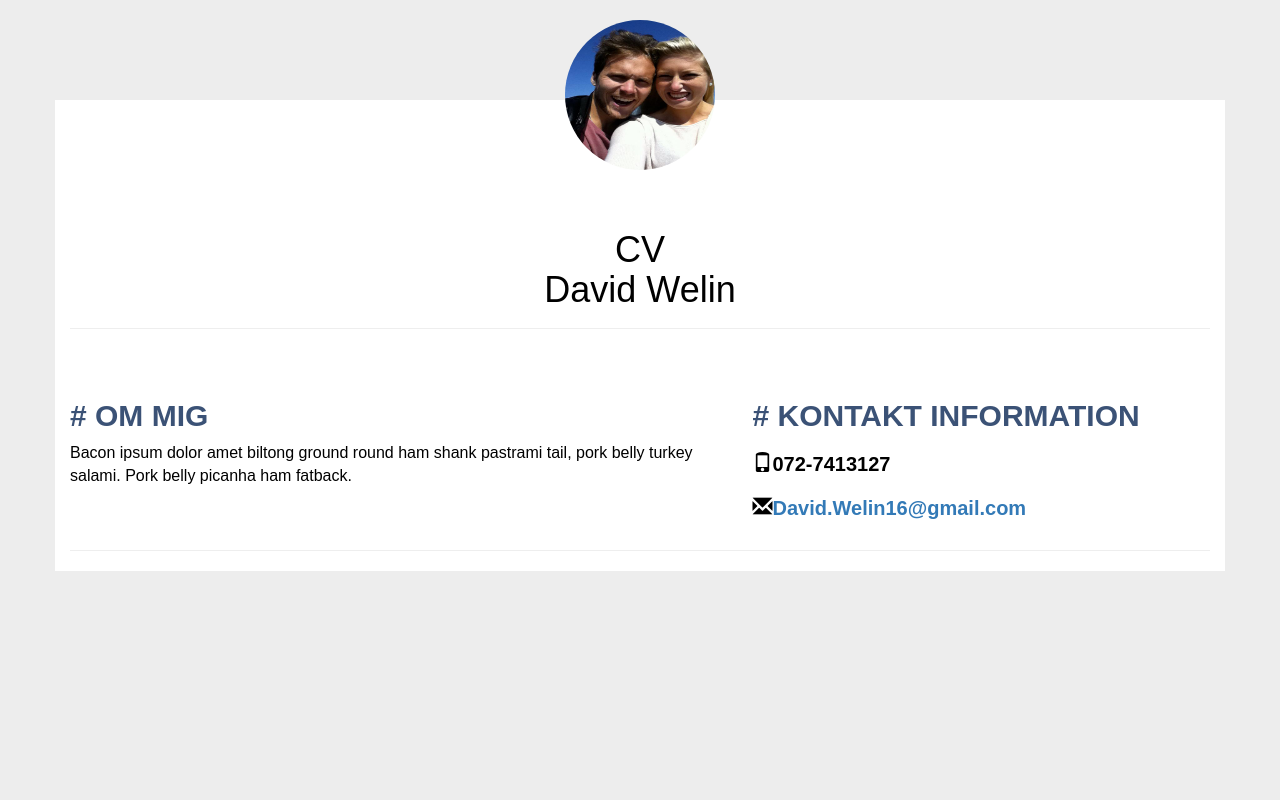
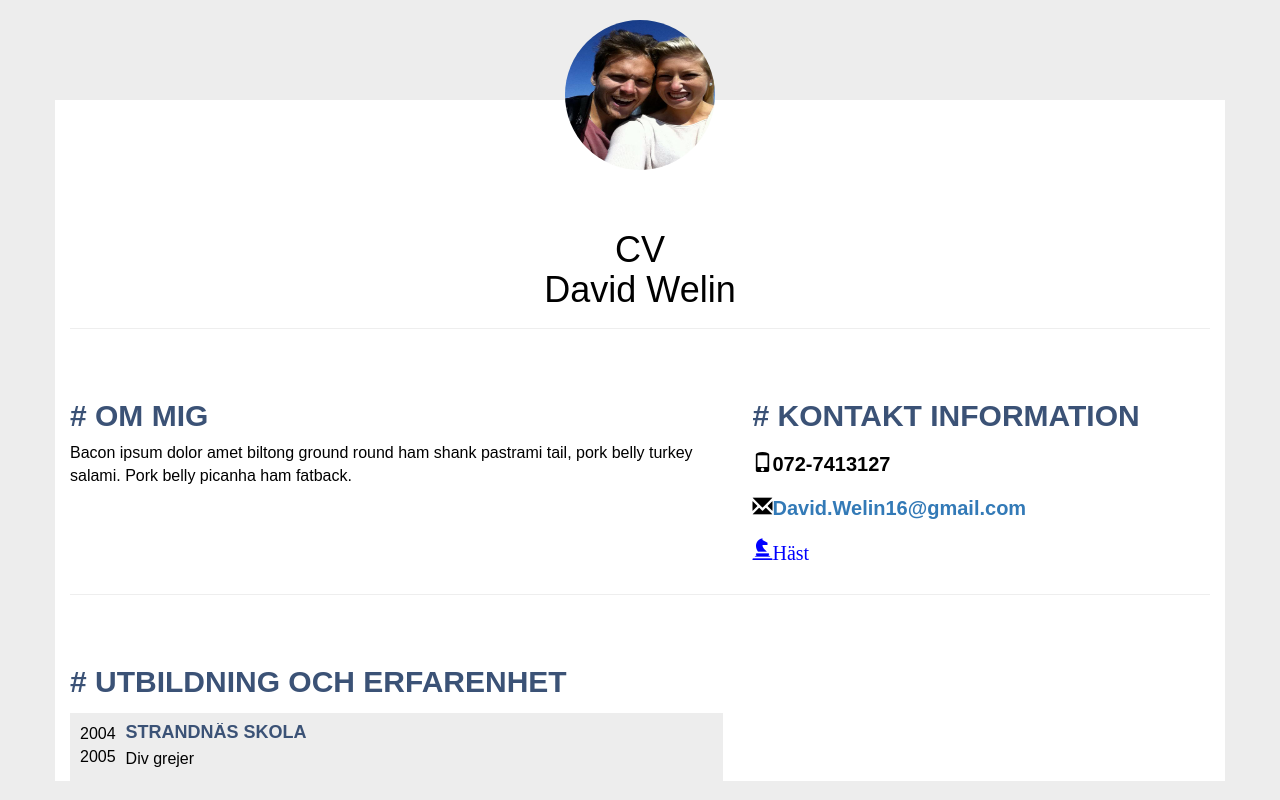
Before and after one commit to Wellaflex15/BootstrapCV, a plain HTML site: page Index.html in a window 1280 px wide. Drawn offline with nearby package versions, Linux system fonts and the light colour scheme.

Commit message:
Del av övning 3

```diff
--- a/Index.html
+++ b/Index.html
@@ -27,7 +27,7 @@
               <h1>CV<br>David Welin</h1>
             </header>
         </section>
-        <div class="row">
+        <div class="row"> <!-- row 1 -->
           <section class="col-md-7">
             <h2><strong># Om mig</strong></h2>
               <p>Bacon ipsum dolor amet biltong ground round ham shank pastrami tail, pork belly turkey salami. Pork belly picanha ham fatback.</p>
@@ -37,11 +37,29 @@
               <ul class="contact-list">
                 <li><span class="glyphicon glyphicon-phone" aria-hidden="true"></span>072-7413127</li>
                 <li><span class="glyphicon glyphicon-envelope" aria-hidden="true"></span><a href="mailto:david.welin16@gmail.com">David.Welin16@gmail.com</a></li>
+                <li><span class="glyphicon glyphicon-knight" aria-hidden="true" style="color:blue">Häst</span></li>
               </ul>
           </aside> <!-- div col md 5 -->
         </div> <!-- row 1 end -->
+        <hr width="100%" style="color:black">
+        <div class="row"> <!-- row 2 -->
+          <div class="col-md-7">
+            <h2><strong># Utbildning och erfarenhet</strong></h2>
 
-        <hr width="100%" style="color:black">
+              <div class="media">
+                <div class="media-left">
+                  2004 2005
+                </div>
+                <div class="media-body">
+                  <h4 class="media-heading"><strong>Strandnäs skola</strong></h4>
+                  Div grejer
+                </div>
+              </div> <!-- div class media -->
+
+          </div>
+        </div>
+
+
     </div> <!-- Container -->
     <!-- jQuery (necessary for Bootstrap's JavaScript plugins) -->
   <script src="https://ajax.googleapis.com/ajax/libs/jquery/1.12.4/jquery.min.js"></script>
```
